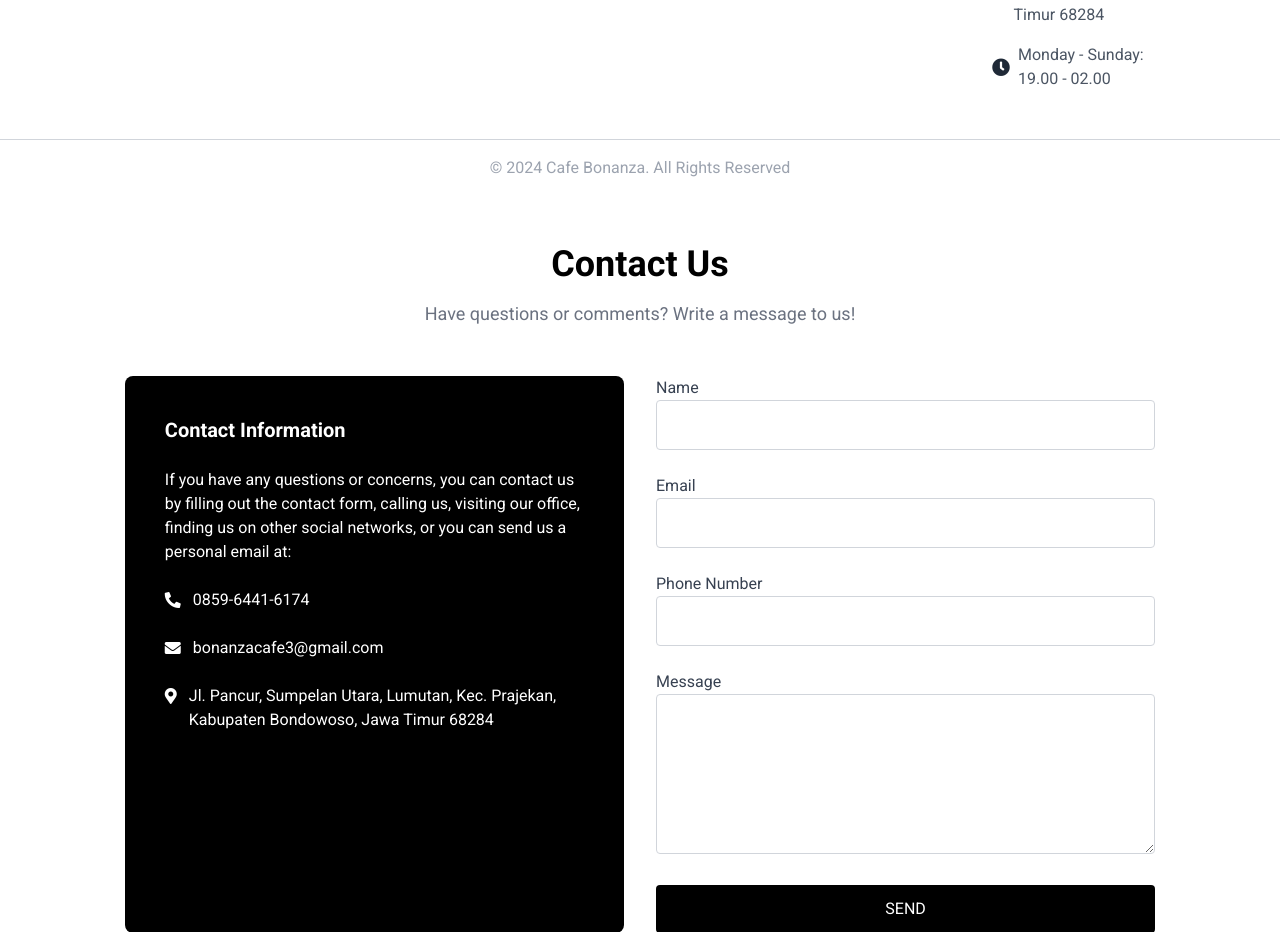
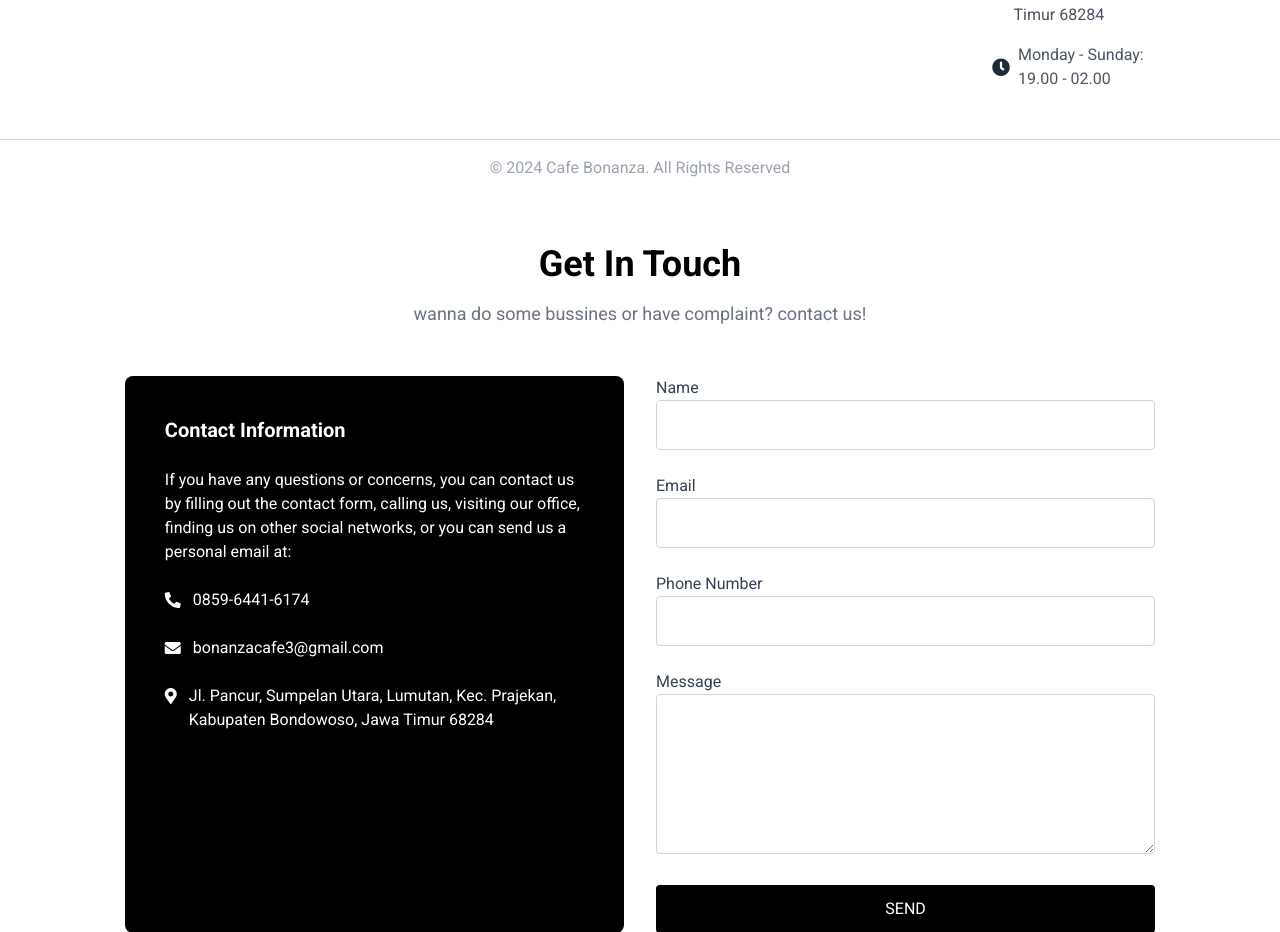
Before and after one commit to Chandra13July/Bonanza, a PHP site: page /Bonanza/home/contact in a window 1280 px wide. Shown: the part 2342-3274 px from the top of the page. Run offline with PHP 8.4, Linux system fonts and the light colour scheme; some libraries are stand-ins or nearby versions.

Commit message:
update fitur contact

```diff
--- a/app/views/home/contact.php
+++ b/app/views/home/contact.php
@@ -47,8 +47,8 @@
     </style>
 
     <div class="container mx-auto py-12 px-4">
-        <h1 class="text-3xl md:text-4xl font-bold text-center text-black">Contact Us</h1>
-        <p class="text-center text-gray-500 mt-4 text-base md:text-lg">Have questions or comments? Write a message to us!</p>
+        <h1 class="text-3xl md:text-4xl font-bold text-center text-black">Get In Touch</h1>
+        <p class="text-center text-gray-500 mt-4 text-base md:text-lg">wanna do some bussines or have complaint? contact us!</p>
         <div class="flex flex-col md:flex-row justify-center mt-12">
             <div class="bg-black text-white p-8 md:p-10 rounded-lg w-full md:w-2/5 lg:w-2/5">
                 <h2 class="text-lg md:text-xl font-bold mb-6">Contact Information</h2>
@@ -89,14 +89,13 @@
             </div>
         </div>
         <div class="mt-12">
-            <h2 class="text-2xl md:text-3xl font-bold text-center text-black mb-6">Our Location</h2>
-            <div class="flex justify-center">
-                <div class="w-full md:w-5/6 lg:w-4/5">
-                    <iframe class="w-full h-64 md:h-96 rounded-lg shadow-lg" src="https://www.google.com/maps/embed?pb=!1m18!1m12!1m3!1d3952.1234567890123!2d113.12345678901234!3d-7.123456789012345!2m3!1f0!2f0!3f0!3m2!1i1024!2i768!4f13.1!3m3!1m2!1s0x2dd7e12345678901%3A0x1234567890123456!2sJl.%20Pancur%2C%20Sumpelan%20Utara%2C%20Lumutan%2C%20Kec.%20Prajekan%2C%20Kabupaten%20Bondowoso%2C%20Jawa%20Timur%2068284!5e0!3m2!1sen!2sid!4v1611234567890!5m2!1sen!2sid" allowfullscreen="" loading="lazy"></iframe>
-                </div>
-            </div>
+    <h2 class="text-2xl md:text-3xl font-bold text-center text-black mb-2">Our Location</h2>
+    <p class="text-center text-gray-500 mb-6 text-base md:text-lg">Find us on the map below and visit us anytime!</p> <!-- Subtitle added here -->
+    <div class="flex justify-center">
+        <div class="w-full md:w-5/6 lg:w-4/5">
+            <iframe class="w-full h-64 md:h-96 rounded-lg shadow-lg" src="https://www.google.com/maps/embed?pb=!1m18!1m12!1m3!1d3952.1234567890123!2d113.12345678901234!3d-7.123456789012345!2m3!1f0!2f0!3f0!3m2!1i1024!2i768!4f13.1!3m3!1m2!1s0x2dd7e12345678901%3A0x1234567890123456!2sJl.%20Pancur%2C%20Sumpelan%20Utara%2C%20Lumutan%2C%20Kec.%20Prajekan%2C%20Kabupaten%20Bondowoso%2C%20Jawa%20Timur%2068284!5e0!3m2!1sen!2sid!4v1611234567890!5m2!1sen!2sid" allowfullscreen="" loading="lazy"></iframe>
         </div>
     </div>
+</div>
 </body>
-
 </html>
```
